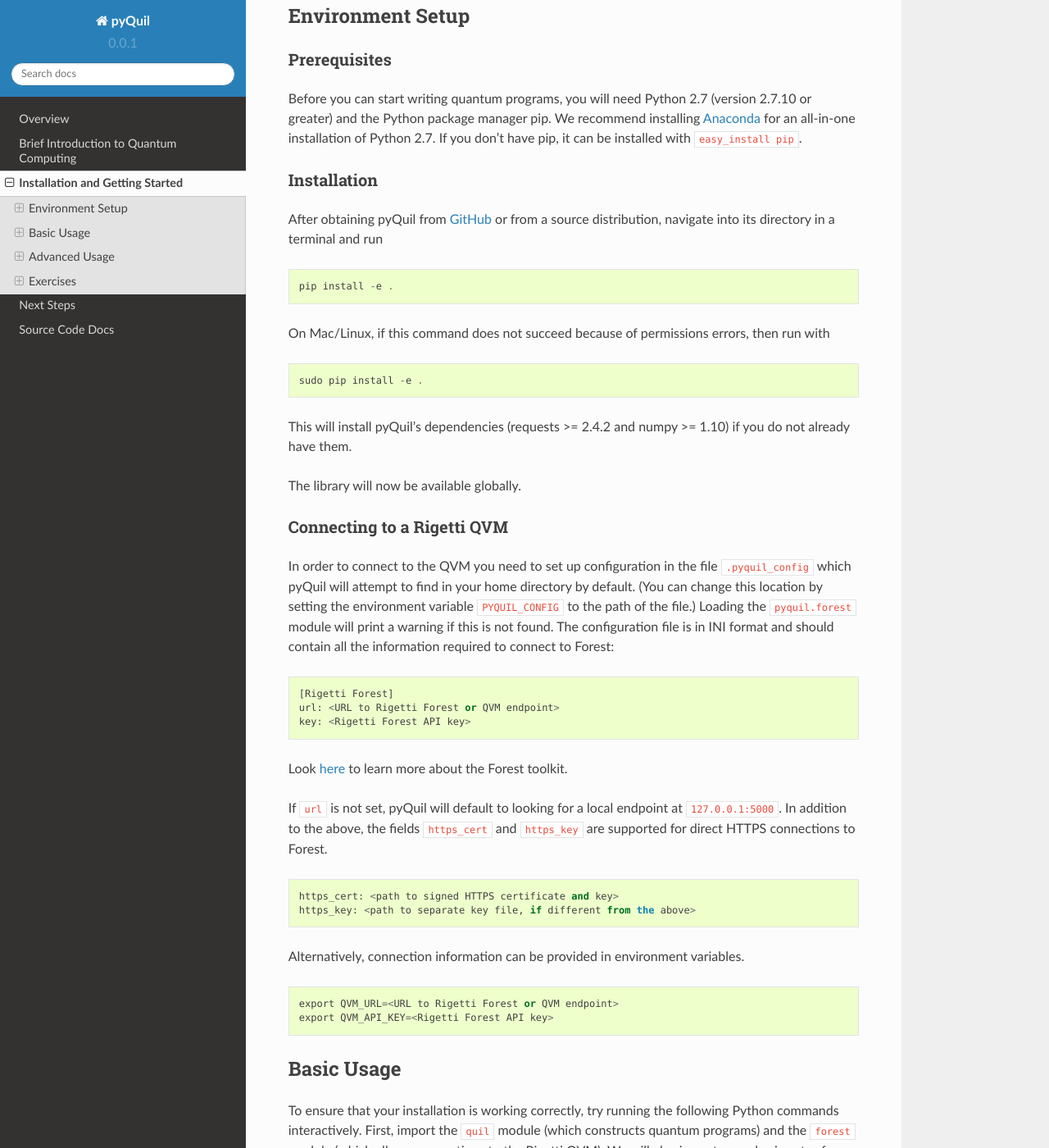
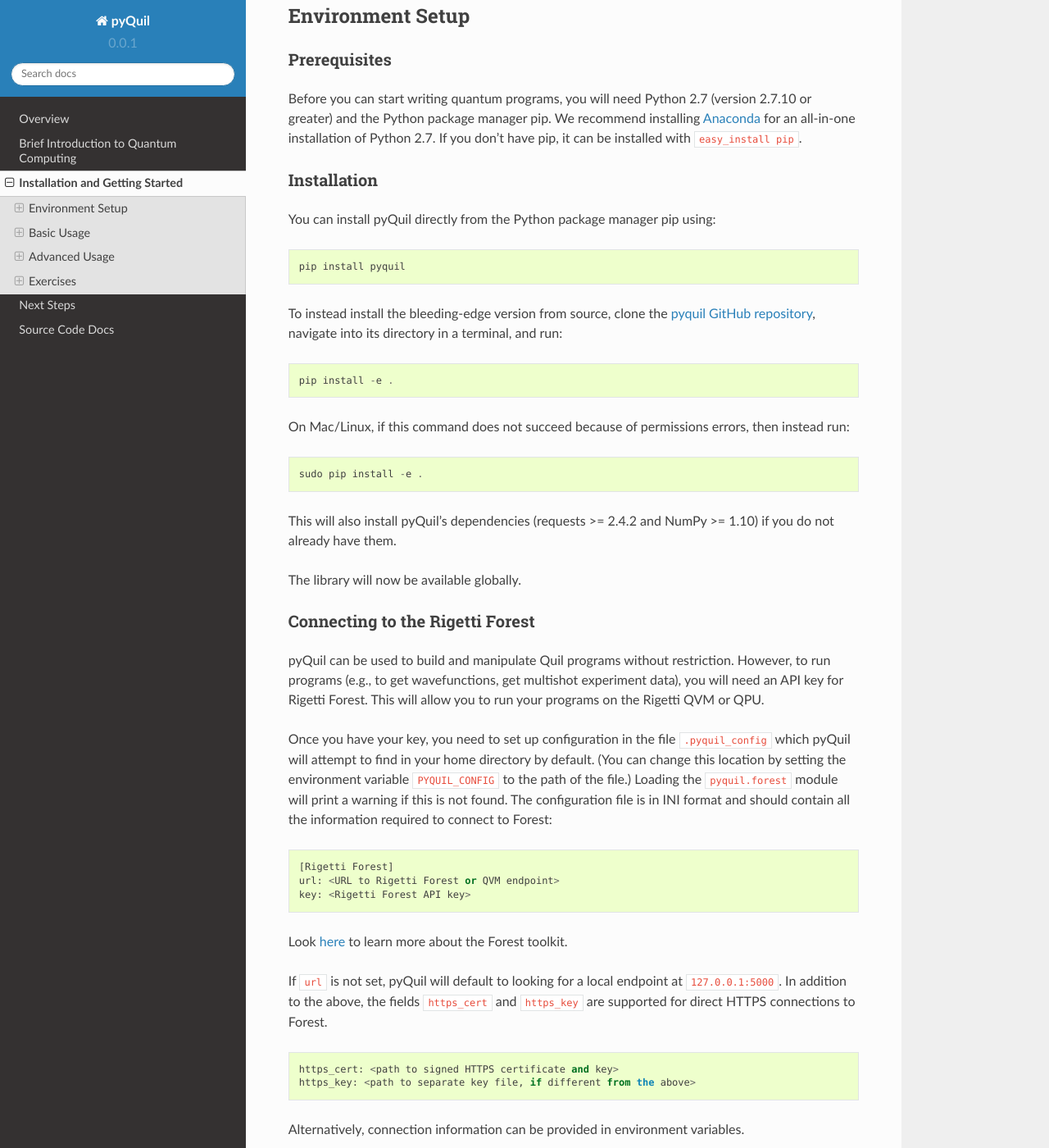
Before and after one commit to rigetti/pyquil, a Sphinx documentation site: the page built from docs/source/getting_started.rst, in a window 1280 px wide and 1400 px high, scrolled down 711 px. Shown: the whole window at 82% size. Built offline with Sphinx 7.4.7 and the Read the Docs theme 2.0.0, drawn with Linux system fonts in a browser that asks for light colours.

Commit message:
Added pip and more clarity to the Forest instructions, minor misc others

```diff
--- a/docs/source/getting_started.rst
+++ b/docs/source/getting_started.rst
@@ -48,29 +48,40 @@
 Installation
 ~~~~~~~~~~~~
 
-After obtaining pyQuil from `GitHub <https://github.com/rigetticomputing/pyquil>`_
-or from a source distribution, navigate into its directory in a terminal and run
+You can install pyQuil directly from the Python package manager pip using:
+
+::
+
+    pip install pyquil
+
+To instead install the bleeding-edge version from source, clone the
+`pyquil GitHub repository <https://github.com/rigetticomputing/pyquil>`_,
+navigate into its directory in a terminal, and run:
 
 ::
 
     pip install -e .
 
 On Mac/Linux, if this command does not succeed because of permissions
-errors, then run with
+errors, then instead run:
 
 ::
 
     sudo pip install -e .
 
-This will install pyQuil's dependencies (requests >= 2.4.2 and numpy >= 1.10) if you do not already
+This will also install pyQuil's dependencies (requests >= 2.4.2 and NumPy >= 1.10) if you do not already
 have them.
 
 The library will now be available globally.
 
-Connecting to a Rigetti QVM
-~~~~~~~~~~~~~~~~~~~~~~~~~~~
+Connecting to the Rigetti Forest
+~~~~~~~~~~~~~~~~~~~~~~~~~~~~~~~~
 
-In order to connect to the QVM you need to set up configuration in the file ``.pyquil_config``
+pyQuil can be used to build and manipulate Quil programs without restriction. However, to run
+programs (e.g., to get wavefunctions, get multishot experiment data), you will need an API key
+for Rigetti Forest. This will allow you to run your programs on the Rigetti QVM or QPU.
+
+Once you have your key, you need to set up configuration in the file ``.pyquil_config``
 which pyQuil will attempt to find in your home directory by default. (You can change this location by setting the
 environment variable ``PYQUIL_CONFIG`` to the path of the file.) Loading the ``pyquil.forest``
 module will print a warning if this is not found. The configuration file is in INI format and
```
Also changed, not shown: README.md (+34 -37 lines).
